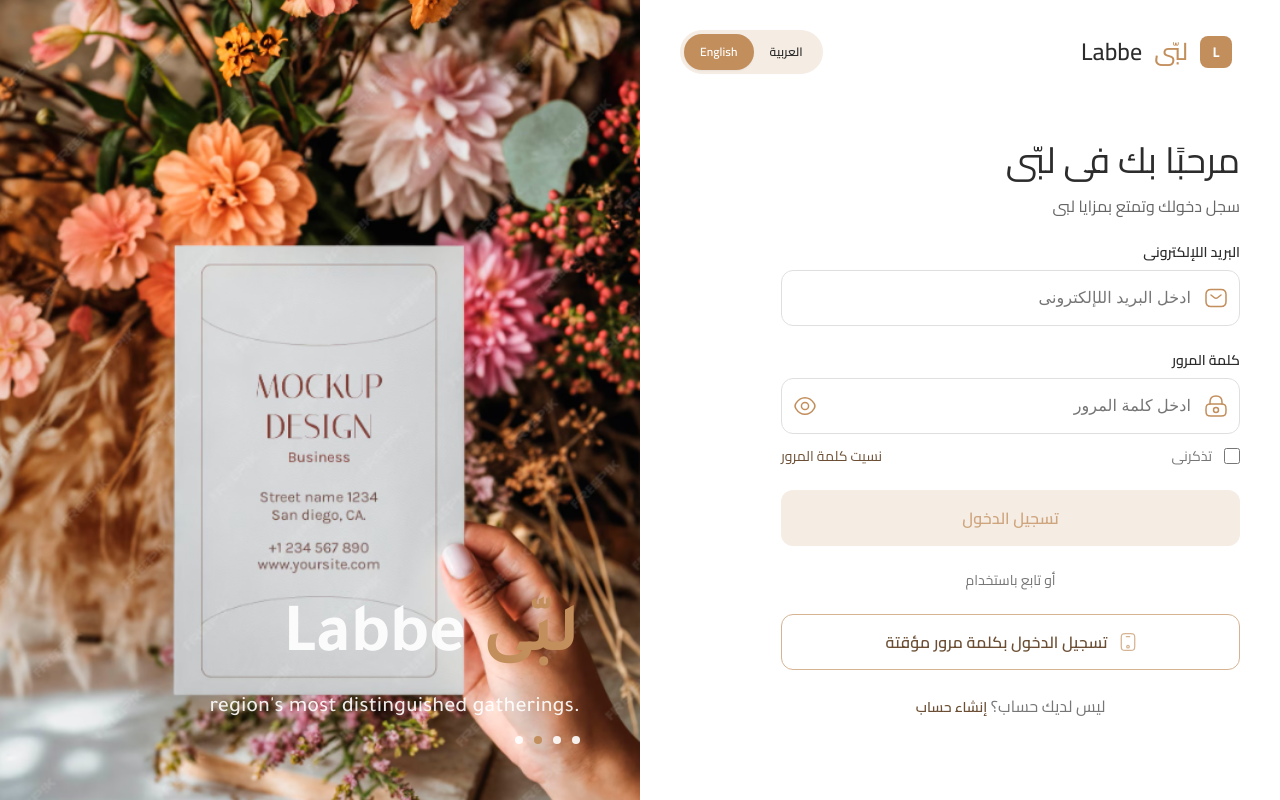
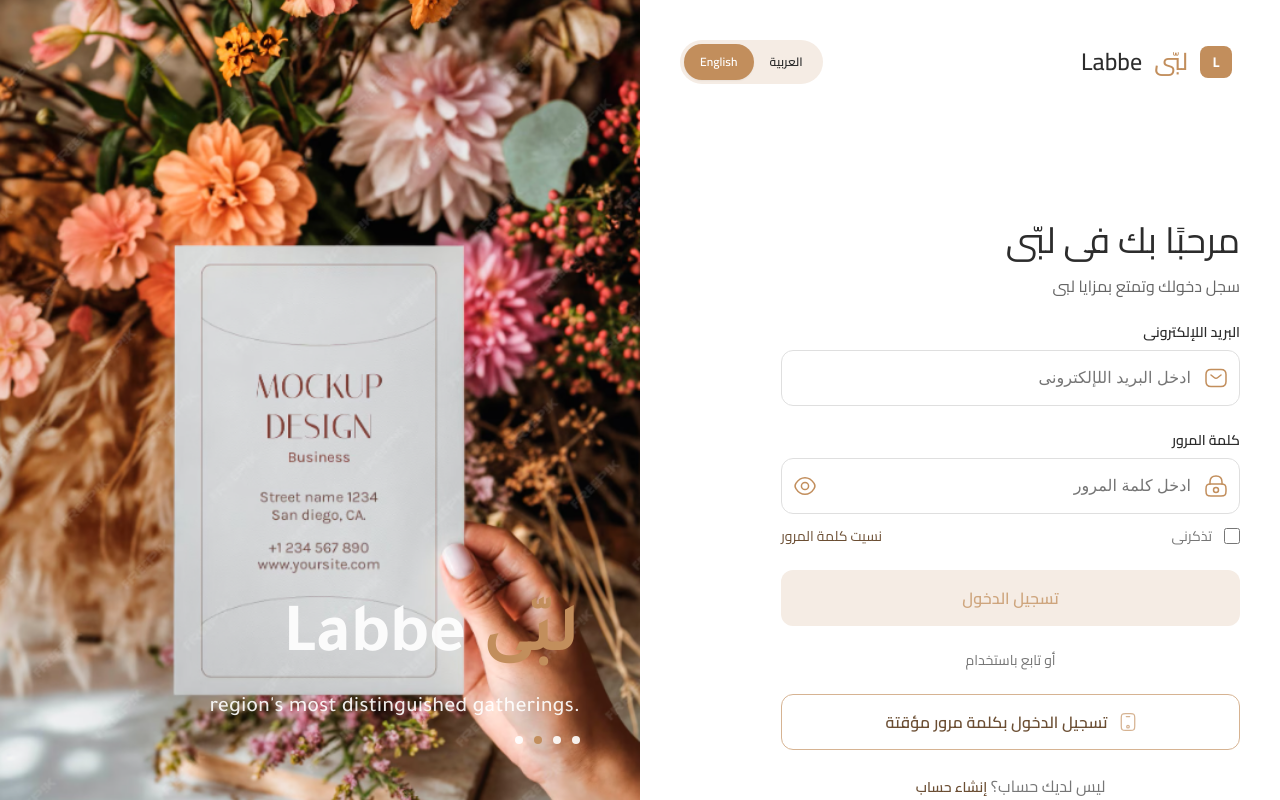
Before and after one commit to petersafwat11/labbe, a Next.js app: page /login in a window 1280 px wide. Built offline with nearby package versions, Linux system fonts and the light colour scheme.

Commit message:
return login identical to figma

```diff
--- a/ui/login/form/form.module.css
+++ b/ui/login/form/form.module.css
@@ -4,8 +4,8 @@
   width: 100%;
 }
 .form_header {
-  /* margin: 4rem 4.8rem 5rem 4rem; */
-  margin: 3rem 4.8rem 4rem 4rem;
+  margin: 4rem 4.8rem 11rem 4rem;
+  /* margin: 3rem 4.8rem 4rem 4rem; */
 }
 .form {
   display: flex;
@@ -14,6 +14,7 @@
   gap: 2.4rem;
   padding: 2.4rem 4rem;
   margin-left: 10.11rem;
+  margin-bottom: 24.7rem;
 }
 .form > * {
   width: 100%;
```
